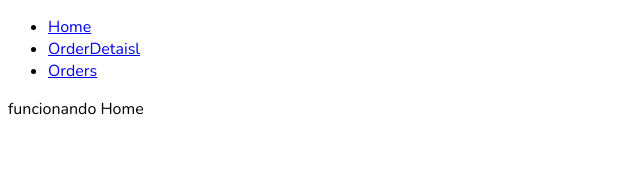
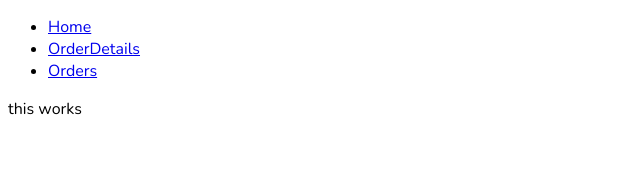
Before and after one commit to danditeoa/app-dc-react, a React (Create React App) app: page /order-detais in a window 1280 px wide. Shown: the top 170 px of the page, without its empty margins (0-640 px from the left). Built offline with nearby package versions, Linux system fonts and the light colour scheme.

Commit message:
feat taking data from service

```diff
--- a/package.json
+++ b/package.json
@@ -14,6 +14,7 @@
     "graphql": "^15.5.1",
     "node-sass": "4.14.1",
     "react": "^17.0.2",
+    "react-apollo": "^3.1.5",
     "react-dom": "^17.0.2",
     "react-router-dom": "^5.2.0",
     "react-scripts": "4.0.3",
--- a/src/App.tsx
+++ b/src/App.tsx
@@ -1,7 +1,7 @@
 import React from "react";
 import { BrowserRouter as Router, Switch, Route, Link } from "react-router-dom";
 import Orders from "./components/Orders/Orders";
-import OrderDetaisl from "./components/OrderDetaisl/OrderDetails";
+import OrderDetails from "./components/OrderDetails/OrderDetails";
 import Home from "./components/Home/Home";
 
 export default function App() {
@@ -14,7 +14,7 @@ export default function App() {
               <Link to="/">Home</Link>
             </li>
             <li>
-              <Link to="/order-detaisl">OrderDetaisl</Link>
+              <Link to="/order-detais">OrderDetails</Link>
             </li>
             <li>
               <Link to="/orders">Orders</Link>
@@ -25,8 +25,8 @@ export default function App() {
         {/* A <Switch> looks through its children <Route>s and
             renders the first one that matches the current URL. */}
         <Switch>
-          <Route path="/order-detaisl">
-            <OrderDetaisl />
+          <Route path="/order-detais">
+            <OrderDetails />
           </Route>
           <Route path="/orders">
             <Orders />
--- /dev/null
+++ b/src/components/OrderDetails/OrderDetails.tsx
@@ -0,0 +1,8 @@
+import React from "react";
+import "./order-details.scss";
+
+function OrderDetails() {
+  return <div className="hello">this works</div>;
+}
+
+export default OrderDetails;
--- a/src/components/OrderDetaisl/OrderDetails.tsx
+++ /dev/null
@@ -1,28 +0,0 @@
-import React from "react";
-import "./order-details.scss";
-import { useQuery } from "@apollo/client";
-import { GET_ORDER_DETAILS } from "../../queries/OrderDetails";
-
-function OrderDetails() {
-  const { loading, error, data } = useQuery(GET_ORDER_DETAILS);
-
-  if (loading) {
-    return <div>Loading...</div>;
-  }
-
-  if (error) {
-    return <div>`Error! ${error.message}`</div>;
-  }
-
-  return (
-    <select name="episode">
-      {data.episodes.results.map((episode: any) => (
-        <option key={episode.id} value={episode.name}>
-          {episode.name}
-        </option>
-      ))}
-    </select>
-  );
-}
-
-export default OrderDetails;
--- a/src/components/Orders/Orders.tsx
+++ b/src/components/Orders/Orders.tsx
@@ -1,26 +1,25 @@
+import React from "react";
 import { useQuery } from "@apollo/client";
-import React from "react";
 import { GET_ORDERS } from "../../queries/Orders";
 import "./orders.scss";
 
 function Orders() {
   const { loading, error, data } = useQuery(GET_ORDERS);
-
+  console.log(data);
   if (loading) {
     return <div>Loading...</div>;
   }
 
   if (error) {
-    return <div>`Error!`</div>;
+    return <div>Error!</div>;
   }
   return (
     <div>
       <select name="orders">
-        {data.orders.customer.map((orders: any) => (
-          <option key={orders.customer._id} value={orders.customer.name}>
-            {orders.customer.name}
-          </option>
-        ))}
+        {data &&
+          data.orders.map((orders: any) => (
+            <option key={orders.store}>{orders.store}</option>
+          ))}
       </select>
     </div>
   );
--- a/src/index.tsx
+++ b/src/index.tsx
@@ -6,7 +6,7 @@ import reportWebVitals from "./reportWebVitals";
 import { ApolloClient, InMemoryCache, ApolloProvider } from "@apollo/client";
 
 const client = new ApolloClient({
-  uri: "https://teste.deliverycenter.io/graphiql",
+  uri: "https://teste.deliverycenter.io/graphql",
   cache: new InMemoryCache(),
 });
 
```
Also changed, not shown: src/components/OrderDetails/order-details.scss (added), 1 other file (tests, documents, lock files or other folders).
